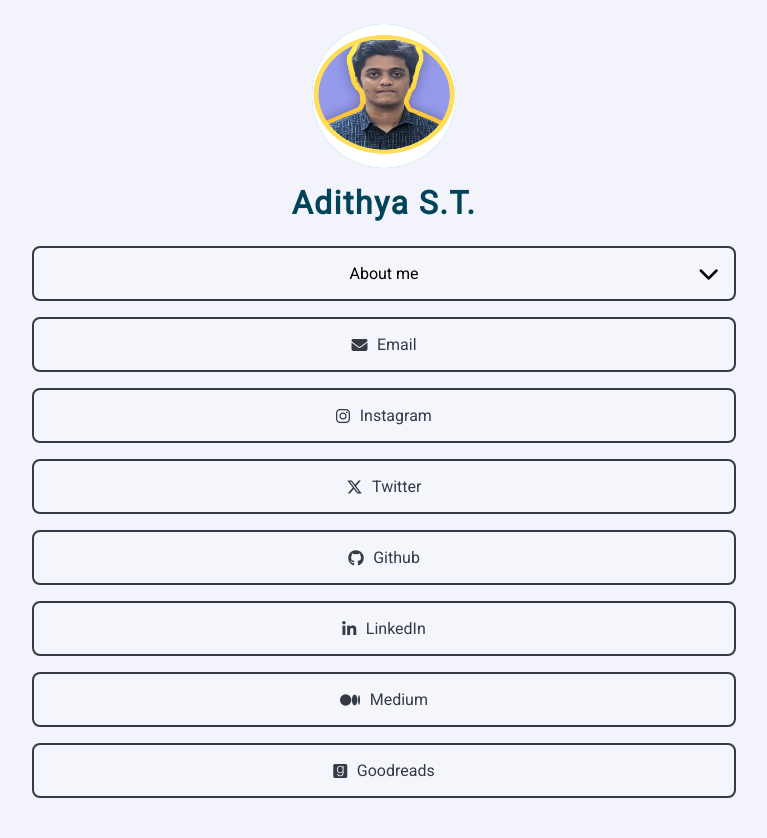
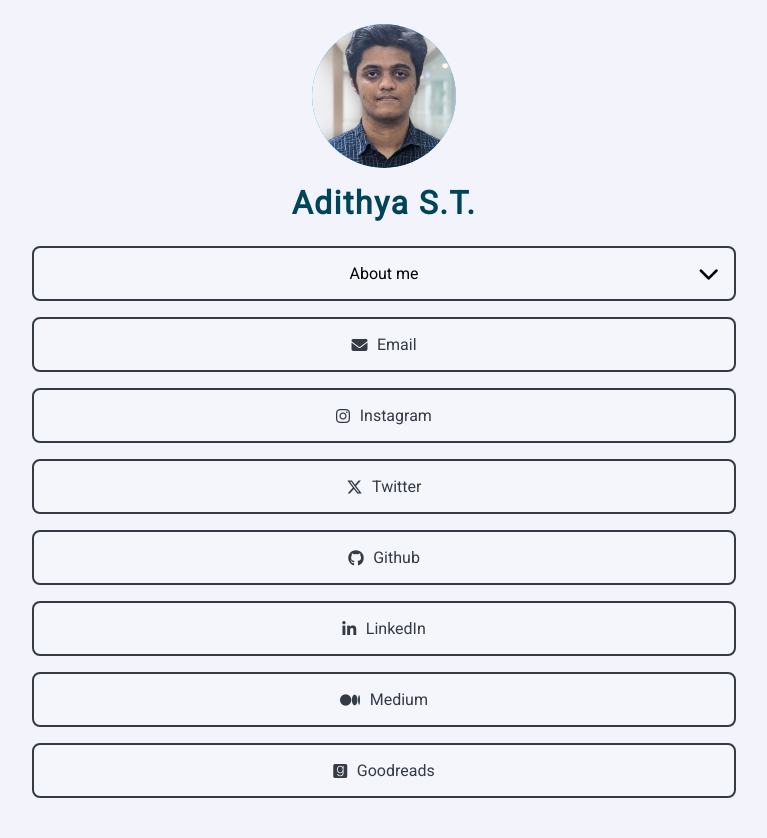
Before and after one commit to adithya1010/about-me, a plain HTML site: page index.html in a window 1280 px wide. Shown: the whole page, without its empty margins (256-1023 px from the left). Drawn offline with nearby package versions, Linux system fonts and the light colour scheme.

Commit message:
Update index.html

```diff
--- a/index.html
+++ b/index.html
@@ -41,14 +41,8 @@
       <div class="container">
         <!----Picture and name---->
         <div class="picture">
-          <img
-<<<<<<< HEAD
-            src="assets/Screenshot_20240320-191038.png"
-=======
-            src="assets/57008821.png"
->>>>>>> 3e39d59c2b031cdd6992a03ff7f514c0b5f5b2b6
-            alt="Adithya's photo"
-          />
+          <img src="assets/57008821.png"
+            alt="Adithya's photo"/>
         </div>
         <!--On loading name effect-->
         <div class="name" translate="no">
```
